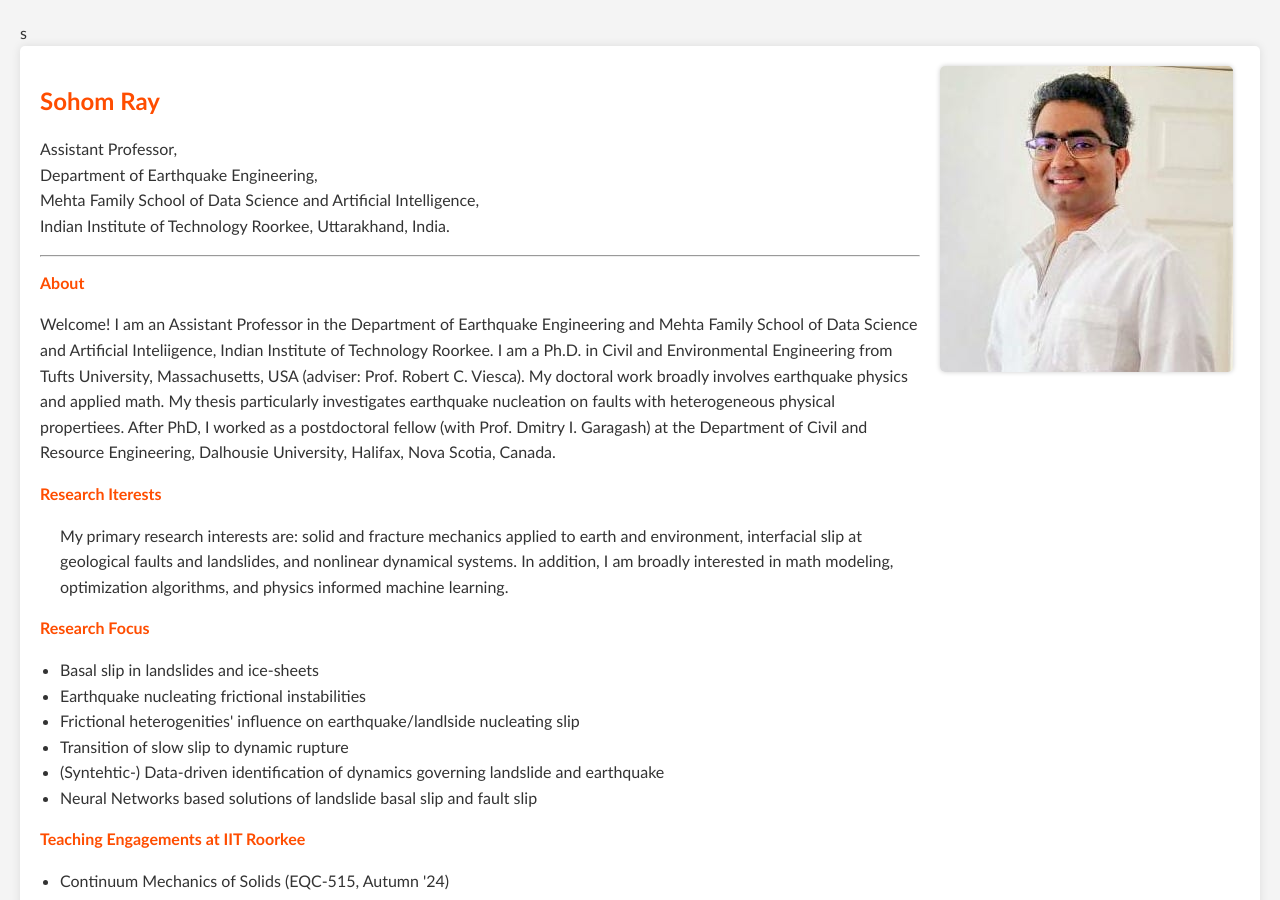
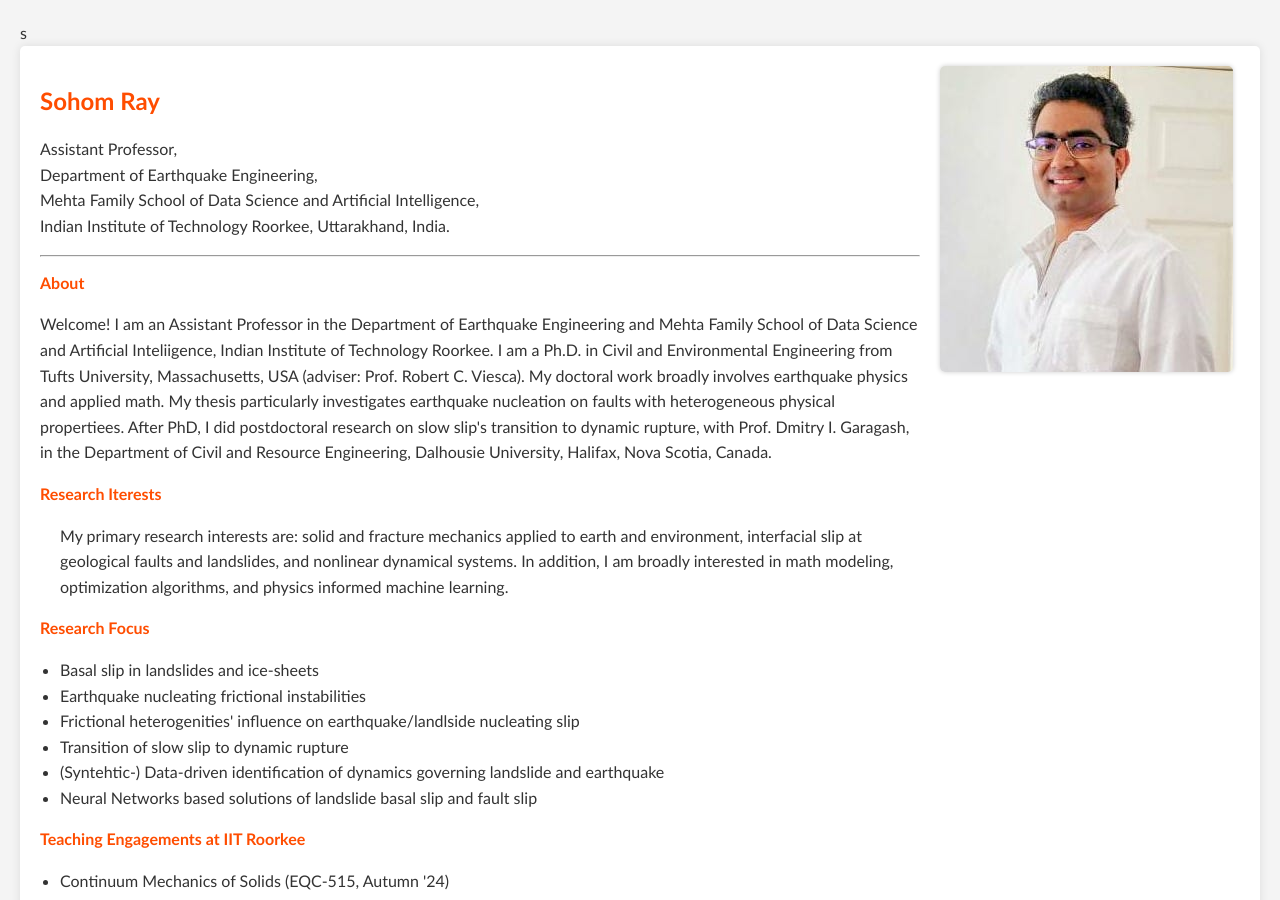
Before and after one commit to RaySohom/q, a Jekyll site: the page index.html, which Jekyll copies as it is, in a window 1280 px wide and 900 px high. Built offline with Jekyll 4.4.1, drawn with Linux system fonts in a browser that asks for light colours; some web fonts are replaced.

Commit message:
Update index.html

```diff
--- a/index.html
+++ b/index.html
@@ -16,7 +16,7 @@
             <p> Welcome! I am an Assistant Professor in the Department of Earthquake Engineering and Mehta Family School of Data Science and Artificial Inteliigence,  Indian Institute of Technology Roorkee.
                 I am a Ph.D. in Civil and Environmental Engineering from Tufts University, Massachusetts, USA (adviser: Prof. Robert C. Viesca). My doctoral work broadly involves earthquake physics and applied math.
                 My thesis particularly investigates earthquake nucleation on faults with heterogeneous physical propertiees.
-                After PhD, I worked as a postdoctoral fellow (with Prof. Dmitry I. Garagash) at the Department of Civil and Resource Engineering, Dalhousie University, Halifax, Nova Scotia, Canada.
+                After PhD, I did postdoctoral research on slow slip's transition to dynamic rupture, with Prof. Dmitry I. Garagash, in the Department of Civil and Resource Engineering, Dalhousie University, Halifax, Nova Scotia, Canada.
 <h2> Research Iterests</h2>
 <ul> My primary research interests are: solid and fracture mechanics applied to earth and environment, interfacial slip at geological faults and landslides, and nonlinear dynamical systems. In addition, I am broadly interested in
 math modeling, optimization algorithms, and physics informed machine learning.</ul>
```
